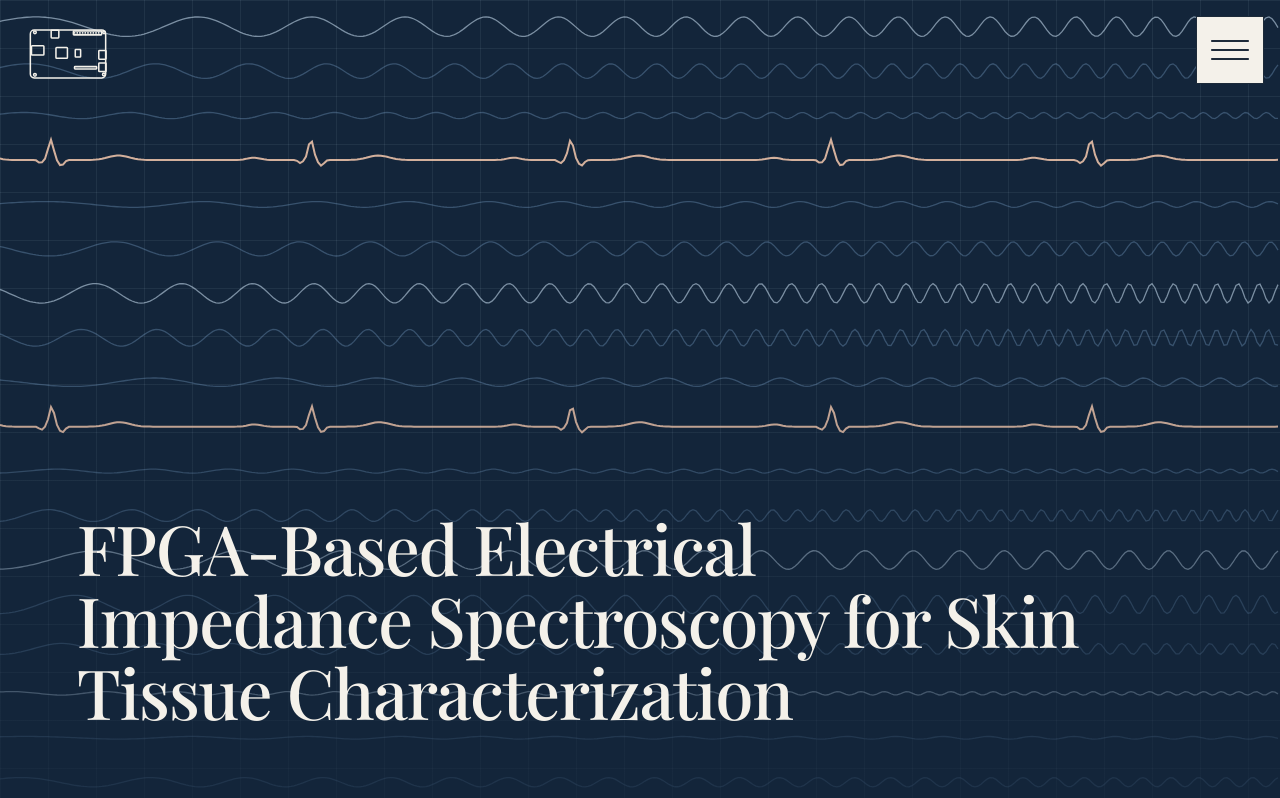
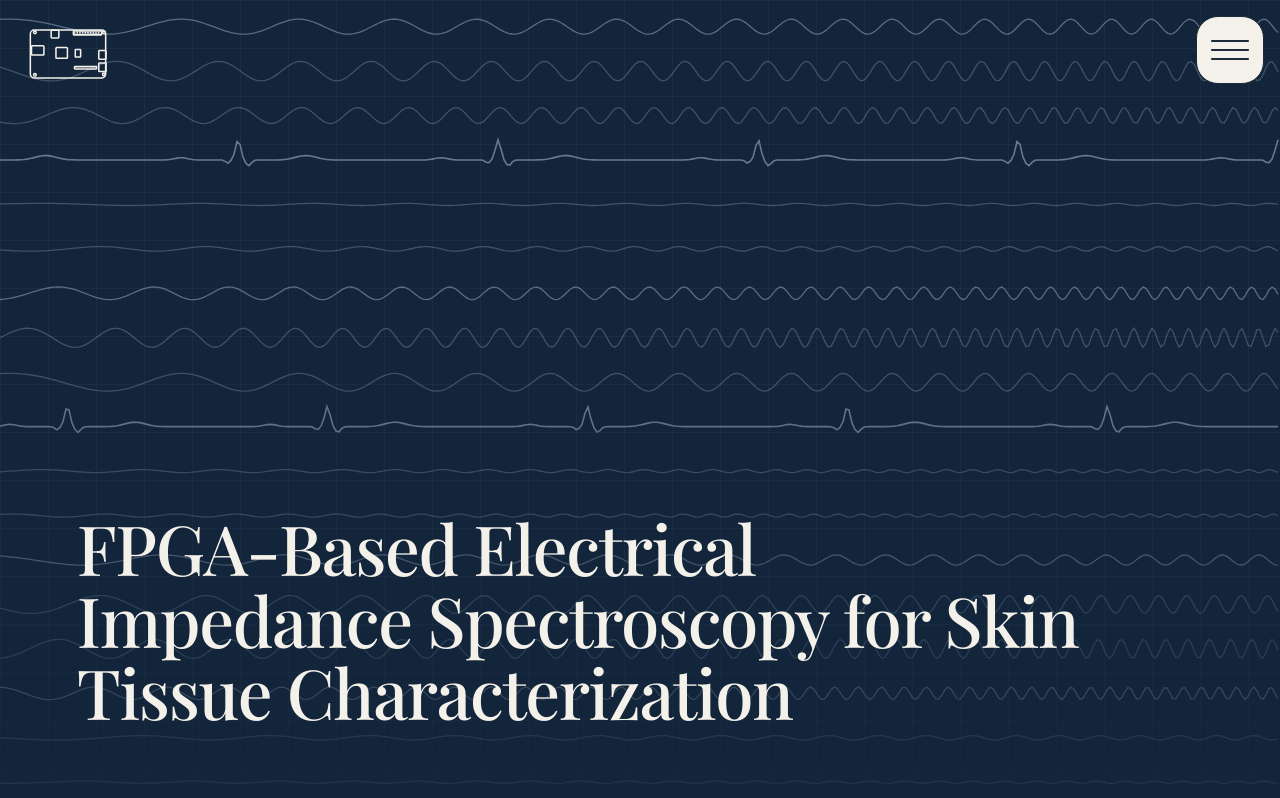
Before and after one commit to i-nix/website_capstone, a plain HTML site: page index.html in a window 1280 px wide. Shown: the top 798 px of the page. Drawn offline with nearby package versions, Linux system fonts and the light colour scheme.

Commit message:
Update index.html

```diff
--- a/index.html
+++ b/index.html
@@ -45,7 +45,7 @@ a:focus-visible, button:focus-visible { outline: 2px solid var(--blue); outline-
 }
 .logo svg { position: absolute; width: 80px; height: 52px; transition: opacity 0.35s, transform 0.5s cubic-bezier(0.3, 1.4, 0.5, 1); }
 .logo .color { opacity: 0; transform: rotate(-4deg) scale(0.9); }
-.logo:hover, .logo:focus-visible { background: var(--cream); border-color: var(--ink); }
+.logo:hover, .logo:focus-visible { background: var(--cream); }
 .logo:hover .line, .logo:focus-visible .line { opacity: 0; }
 .logo:hover .color, .logo:focus-visible .color { opacity: 1; transform: none; }
 .logo .line * { fill: none; stroke: var(--ink); stroke-width: 16; stroke-linejoin: round; transition: stroke 0.3s; }
@@ -59,10 +59,10 @@ body.on-dark .logo .line * { stroke: var(--cream); }
 /* ---------- menu tile ---------- */
 .menu {
   position: fixed; top: 16px; right: 16px; z-index: 40; width: 68px; height: 68px;
-  background: var(--cream); border: 1.5px solid var(--ink); border-radius: 0; cursor: pointer;
-  display: grid; place-items: center; color: var(--ink); transition: border-radius 0.35s, background 0.35s;
+  background: var(--cream); border: 1.5px solid var(--ink); border-radius: 22px; cursor: pointer;
+  display: grid; place-items: center; color: var(--ink); transition: background 0.35s;
 }
-.menu:hover, .menu[aria-expanded="true"] { border-radius: 22px; background: var(--sky); }
+.menu:hover, .menu[aria-expanded="true"] { background: var(--sky); }
 .menu svg { width: 36px; height: 26px; overflow: visible; }
 .menu path { fill: none; stroke: currentColor; stroke-width: 2.2; stroke-linecap: round; }
 
@@ -802,13 +802,13 @@ section.block h2 { font-weight: 500; }
 
     function frame() {
       t += 1;
-      mouse.x += (mouse.tx - mouse.x) * 0.15; mouse.y += (mouse.ty - mouse.y) * 0.15;
+      mouse.x += (mouse.tx - mouse.x) * 0.08; mouse.y += (mouse.ty - mouse.y) * 0.08;
       mouse.a += (mouse.at - mouse.a) * 0.08;
-      for (let k = pulses.length - 1; k >= 0; k--) { const p = pulses[k]; p.r += 9; p.life *= 0.975; if (p.life < 0.03) pulses.splice(k, 1); }
+      for (let k = pulses.length - 1; k >= 0; k--) { const p = pulses[k]; p.r += 3.5; p.life *= 0.99; if (p.life < 0.03) pulses.splice(k, 1); }
 
       ctx.clearRect(0, 0, W, H);
       // faint monitor grid
-      ctx.globalAlpha = 0.07; ctx.strokeStyle = '#CFE6F8'; ctx.lineWidth = 1; ctx.beginPath();
+      ctx.globalAlpha = 0.06; ctx.strokeStyle = '#9DB4CE'; ctx.lineWidth = 1; ctx.beginPath();
       for (let x = 0; x < W; x += 48) { ctx.moveTo(x + 0.5, 0); ctx.lineTo(x + 0.5, H); }
       for (let y = 0; y < H; y += 48) { ctx.moveTo(0, y + 0.5); ctx.lineTo(W, y + 0.5); }
       ctx.stroke();
@@ -828,18 +828,18 @@ section.block h2 { font-weight: 500; }
           }
           let y;
           if (tr.ecg) {
-            const period = 260, u = (((x + t * 2.2 * tr.sp + tr.ph * 40) % period) + period) % period / period;
+            const period = 260, u = (((x + t * 0.45 * tr.sp + tr.ph * 40) % period) + period) % period / period;
             y = tr.y - tr.amp * 1.3 * beat(u) * boost;
           } else {
-            const phase = 2 * Math.PI * (tr.f0 * x + tr.f0 * 3 * x * x / W) - t * 0.035 * tr.sp + tr.ph;
-            y = tr.y + tr.amp * Math.sin(phase) * boost * (0.55 + 0.45 * Math.sin(t * 0.004 + tr.i));
+            const phase = 2 * Math.PI * (tr.f0 * x + tr.f0 * 3 * x * x / W) - t * 0.007 * tr.sp + tr.ph;
+            y = tr.y + tr.amp * Math.sin(phase) * boost * (0.55 + 0.45 * Math.sin(t * 0.0012 + tr.i));
           }
-          y -= spike * tr.amp * 2.4 * Math.sin(x * 0.09 + t * 0.2);
+          y -= spike * tr.amp * 2.4 * Math.sin(x * 0.09 + t * 0.05);
           x ? ctx.lineTo(x, y) : ctx.moveTo(x, y);
         }
-        ctx.lineWidth = tr.ecg ? 2 : 1.3;
-        ctx.strokeStyle = tr.ecg ? '#F6C9AE' : (tr.i % 3 === 0 ? '#CFE6F8' : '#7FA7CF');
-        ctx.globalAlpha = tr.ecg ? 0.85 : (tr.i % 3 === 0 ? 0.55 : 0.35);
+        ctx.lineWidth = tr.ecg ? 1.6 : 1.3;
+        ctx.strokeStyle = '#9DB4CE';                       // one muted blue for every trace
+        ctx.globalAlpha = tr.ecg ? 0.6 : (tr.i % 3 === 0 ? 0.5 : 0.32);
         ctx.stroke();
       }
       ctx.globalAlpha = 1;
```
